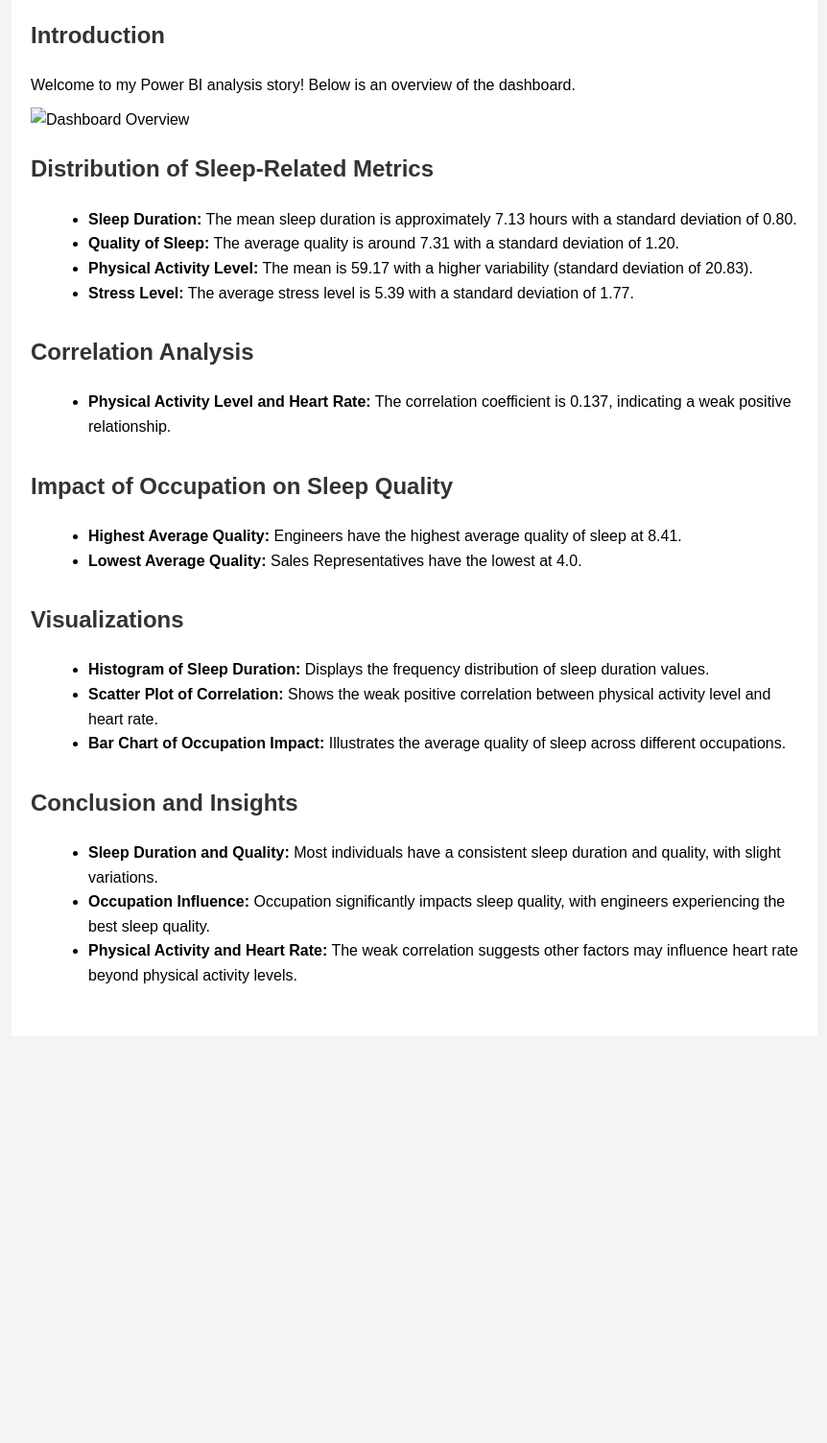
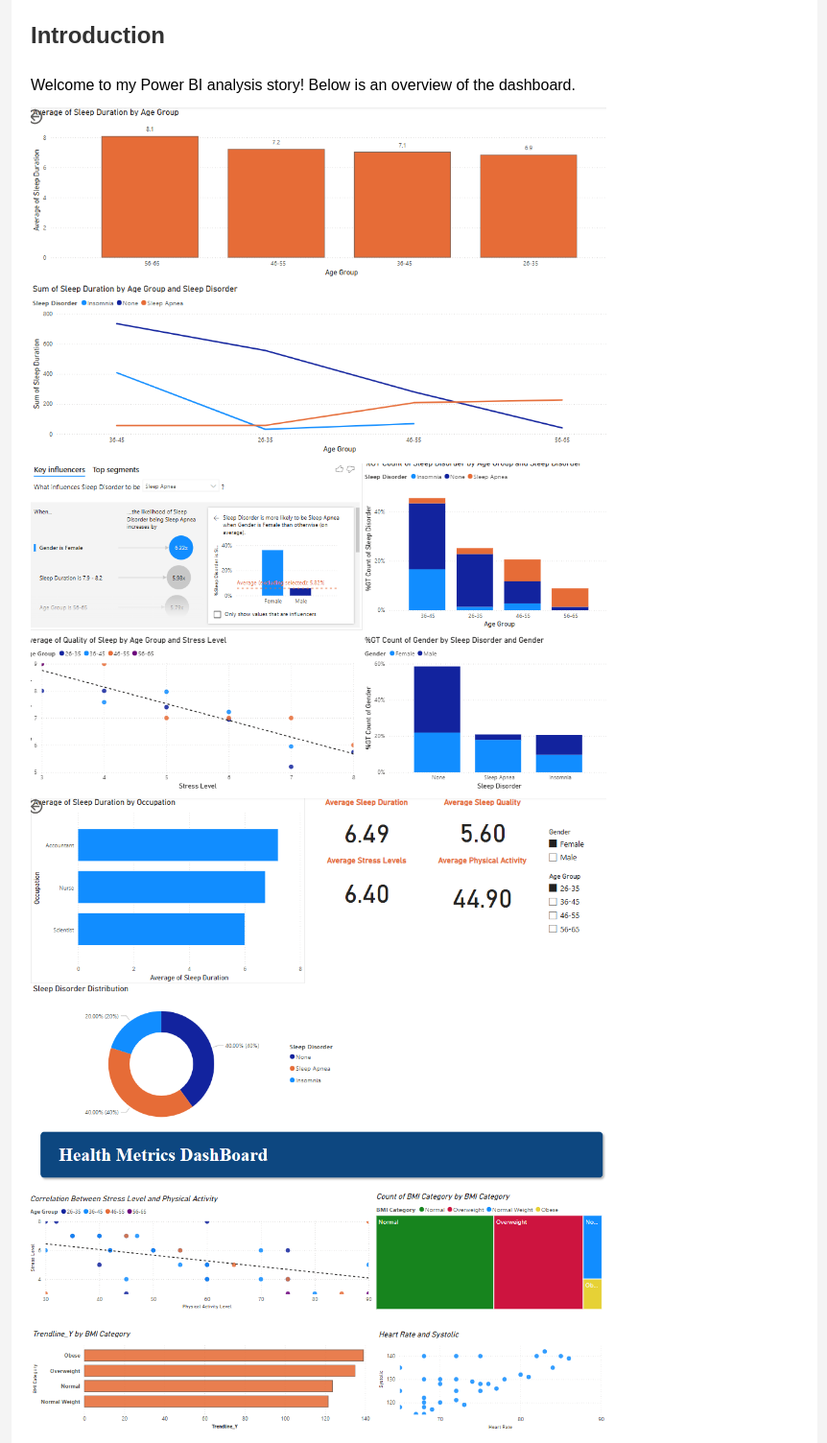
Before and after one commit to adagrl7/SleepData-Analysis, a plain HTML site: page index.html in a window 1280 px wide. Shown: the part 96-1600 px from the top of the page at 96% size, without its empty margins (208-1070 px from the left). Before the commit the page ends 1176 px from the top, so only its background shows below. Drawn offline with Linux system fonts and the light colour scheme.

Commit message:
Update index.html
Added images to the github page

```diff
--- a/index.html
+++ b/index.html
@@ -48,7 +48,12 @@
     <h1>Visualization Summary</h1>
     <h2>Introduction</h2>
     <p>Welcome to my Power BI analysis story! Below is an overview of the dashboard.</p>
-    <img src="images/" alt="Dashboard Overview" width="600">
+    <img src="images/agegroup.png" alt="Dashboard Overview" width="600">
+    <img src="images/analysis.png" alt="Dashboard Overview" width="600">
+    <img src="images/occupation.png" alt="Dashboard Overview" width="600">
+    <img src="images/health.png" alt="Dashboard Overview" width="600">
+    <img src="images/sleep_duration.png" alt="Dashboard Overview" width="600">
+    <img src="images/sleepvsBP.png" alt="Dashboard Overview" width="600">
     <div class="section">
       <h2>Distribution of Sleep-Related Metrics</h2>
 
```
